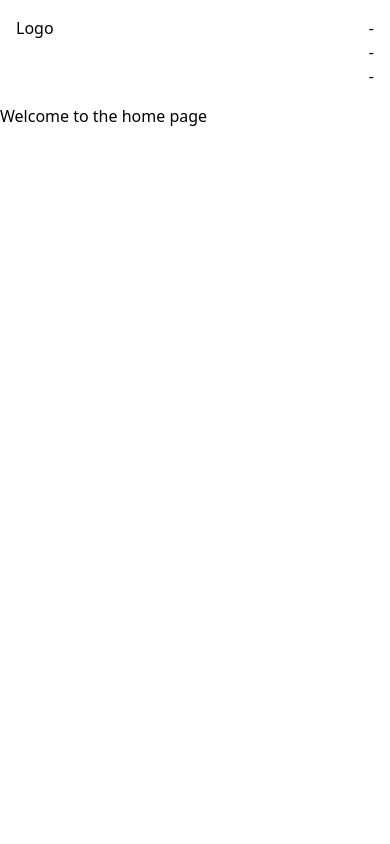
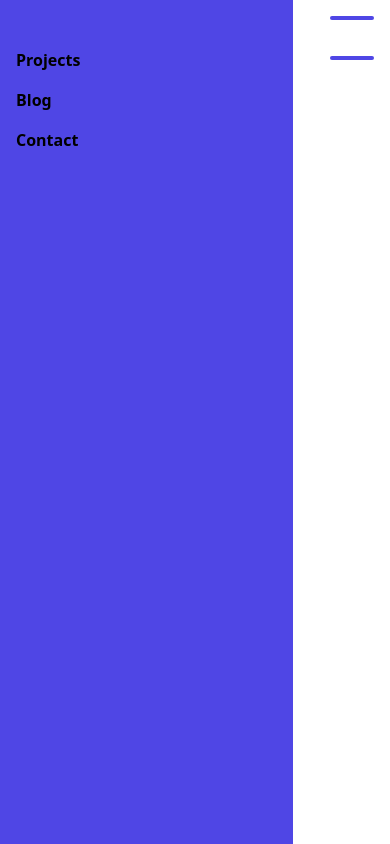
Before and after one commit to brantac/brantac.github.io, a Nuxt app: page / in a window 390 px wide. Built offline with nearby package versions, Linux system fonts and the light colour scheme.

Commit message:
add transformations to menu toggle icon

```diff
--- a/components/Nav.vue
+++ b/components/Nav.vue
@@ -1,15 +1,9 @@
 <template>
     <nav
         class="p-4 container mx-auto flex flex-row justify-between
-        md:justify-start"
+        md:justify-start items-center relative"
     >
         <div>Logo</div>
-        <a href="#"
-        class="md:hidden">
-            <div>-</div>
-            <div>-</div>
-            <div>-</div>
-        </a>
         <div
             class="hidden md:flex flex-row ml-4 gap-4
             font-semibold"
@@ -18,11 +12,41 @@
             <a href="/#blog">Blog</a>
             <a href="/#contact">Contact</a>
         </div>
+        <!-- Mobile nav -->
+        <a href="#" id="_menutoggleicon"
+            class="md:hidden w-11 h-11 inline-block
+            relative
+            group"
+            :class="{menuopen: mobileNavOpen}"
+            @click="() => mobileNavOpen = !mobileNavOpen"
+        >
+            <span
+                class="w-11 h-1 bg-indigo-600 rounded absolute
+                duration-200 [.menuopen_>_&]:translate-y-5
+                [.menuopen_>_&]:rotate-45"
+            ></span>
+            <!-- <div class="w-10 h-1 bg-indigo-600 absolute mt-5 rounded"></div> -->
+            <span
+                class="w-11 h-1 bg-indigo-600 absolute mt-10 rounded
+                duration-200 [.menuopen_>_&]:-translate-y-5
+                [.menuopen_>_&]:-rotate-45"
+            ></span>
+        </a>
+        <div
+            class="md:hidden absolute flex flex-col
+            left-0 pl-4 gap-4 top-0 pt-12 font-semibold
+            w-3/4 bg-indigo-600 h-screen"
+        >
+            <a href="/#portfolio">Projects</a>
+            <a href="/#blog">Blog</a>
+            <a href="/#contact">Contact</a>
+        </div>
+        <!-- /Mobile nav -->
     </nav>
 </template>
 
 <script setup lang="ts">
-
+const mobileNavOpen = ref(false)
 </script>
 
 <style scoped>
```
